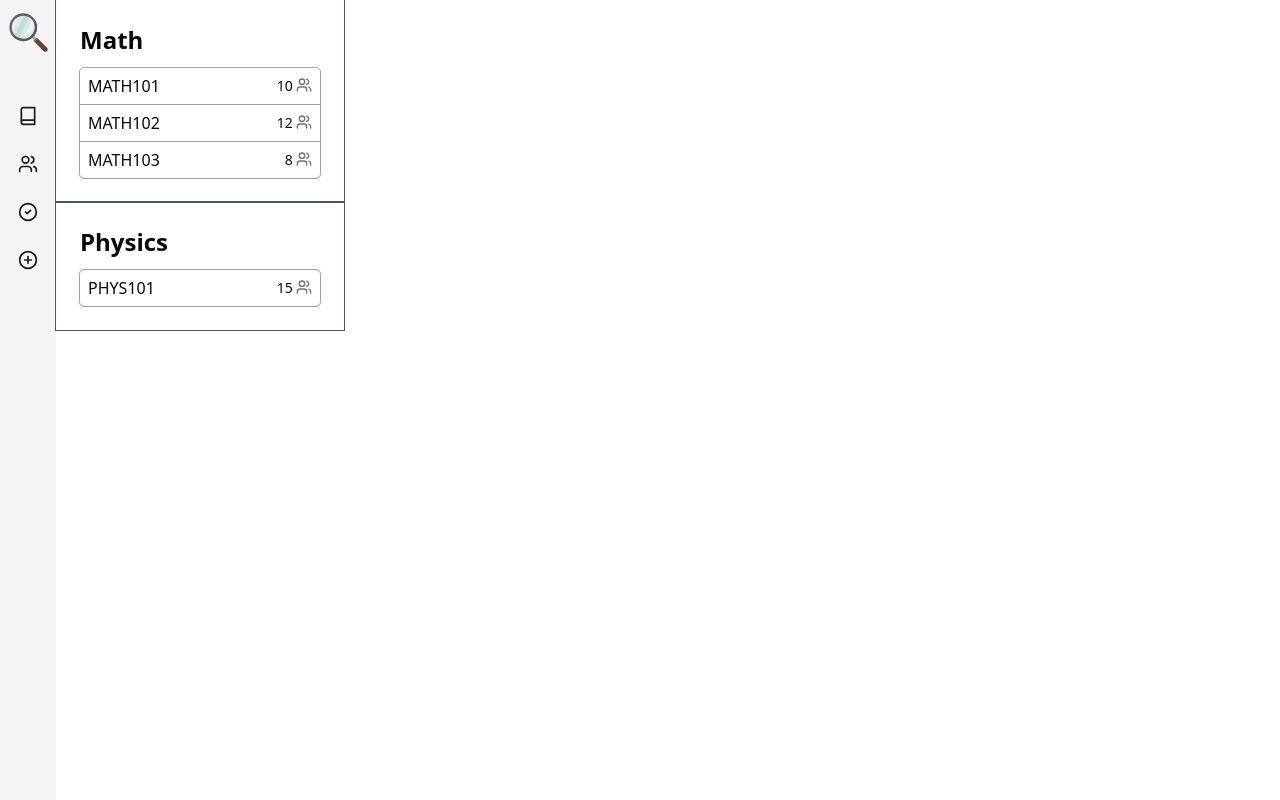
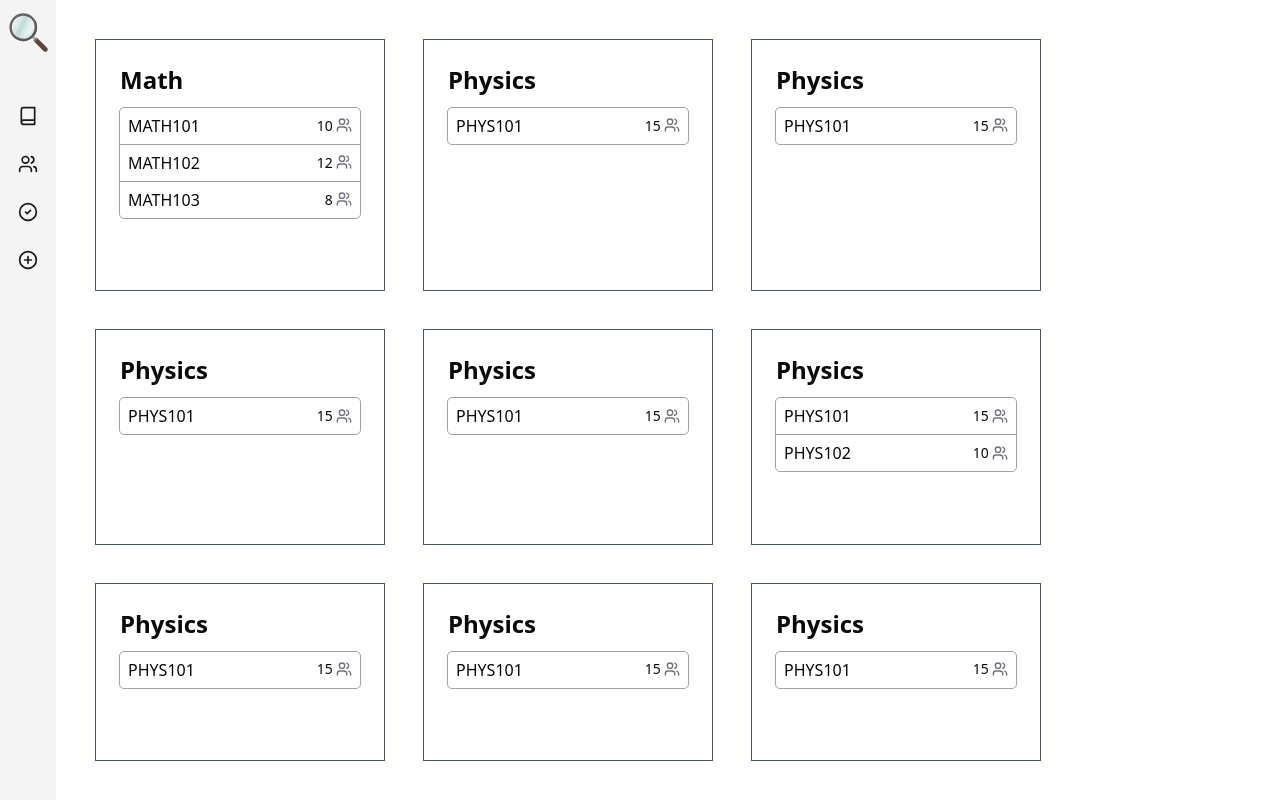
Before and after one commit to TC2005B-autolens/autolens-web, a React (Vite) app: page /app/courses in a window 1280 px wide. Built offline with nearby package versions, Linux system fonts and the light colour scheme.

Commit message:
Grid en  pantalla Courses

```diff
--- a/app/routes/courses.tsx
+++ b/app/routes/courses.tsx
@@ -32,12 +32,21 @@ const CourseCard = ({ title, groups }: CourseCardProps) => {
 
 function CourseScreen() {
   return (
-    <div>
+    <div className="grid grid-cols-3 gap-10 ml-10 mt-10 mb-10">
       <CourseCard title='Math' groups={[
         { code: 'MATH101', members: 10 },
         { code: 'MATH102', members: 12 },
         { code: 'MATH103', members: 8 }
+      ]}/>
+      <CourseCard title='Physics' groups={[{ code: 'PHYS101', members: 15 }]} />
+      <CourseCard title='Physics' groups={[{ code: 'PHYS101', members: 15 }]} />
+      <CourseCard title='Physics' groups={[{ code: 'PHYS101', members: 15 }]} />
+      <CourseCard title='Physics' groups={[{ code: 'PHYS101', members: 15 }]} />
+      <CourseCard title='Physics' groups={[{ code: 'PHYS101', members: 15 },
+        { code: 'PHYS102', members: 10}
       ]} />
+      <CourseCard title='Physics' groups={[{ code: 'PHYS101', members: 15 }]} />
+      <CourseCard title='Physics' groups={[{ code: 'PHYS101', members: 15 }]} />
       <CourseCard title='Physics' groups={[{ code: 'PHYS101', members: 15 }]} />
     </div>
   )
```
Also changed, not shown: 1 other file (tests, documents, lock files or other folders).
